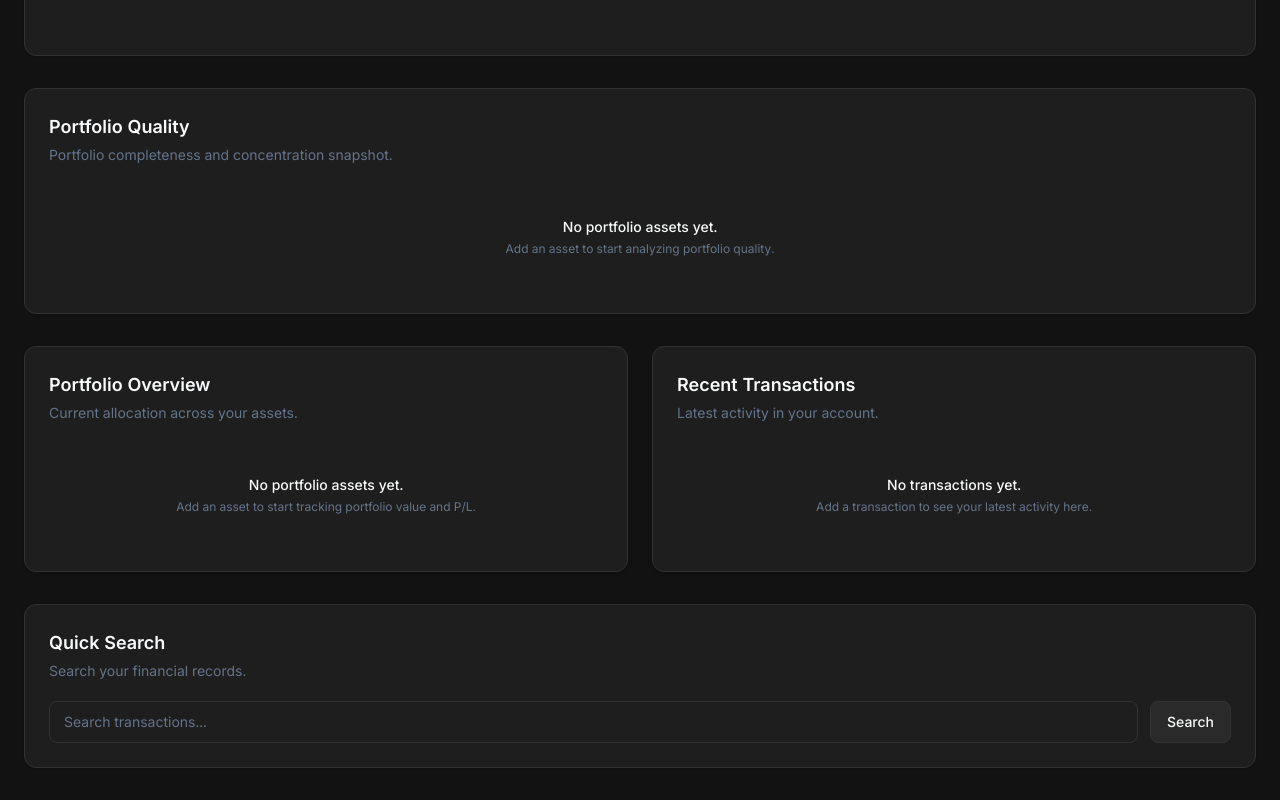
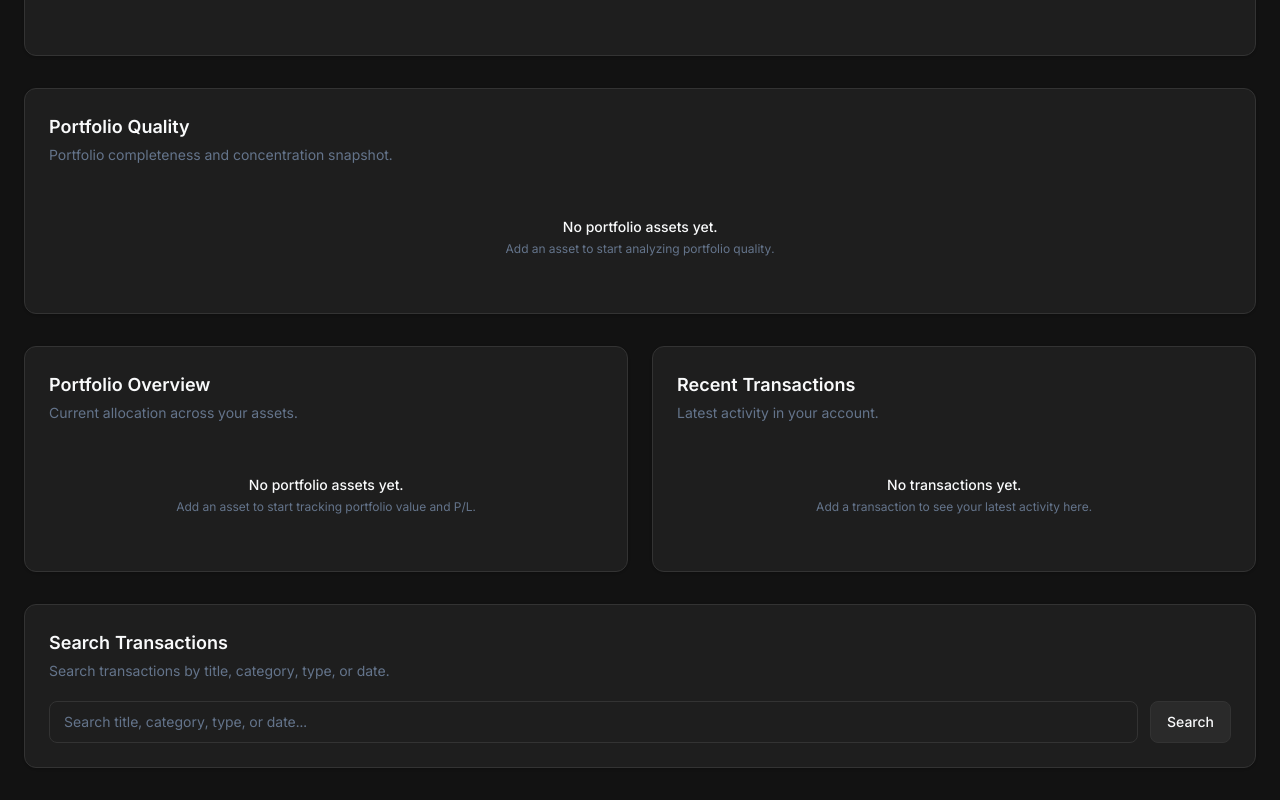
Before and after one commit to RAZKdev/Finance-Dashboard, a React (Vite) app: page / in a window 1280 px wide. Shown: the part 840-1640 px from the top of the page. Built offline with nearby package versions, Linux system fonts and the light colour scheme.

Commit message:
feat: clarify transaction search UX

```diff
--- a/src/App.tsx
+++ b/src/App.tsx
@@ -412,8 +412,13 @@ function App() {
 
             <QuickSearch
               value={searchQuery}
+              activeQuery={activeSearchQuery}
               onChange={setSearchQuery}
               onSearch={handleSearch}
+              onClear={() => {
+                setSearchQuery('');
+                setActiveSearchQuery('');
+              }}
             />
           </>
         );
--- a/src/components/search/QuickSearch.tsx
+++ b/src/components/search/QuickSearch.tsx
@@ -3,14 +3,18 @@ import { Button, Card, Input, SectionHeader } from '../ui';
 
 interface QuickSearchProps {
   value: string;
+  activeQuery?: string;
   onChange: (value: string) => void;
   onSearch: () => void;
+  onClear?: () => void;
 }
 
 export const QuickSearch: React.FC<QuickSearchProps> = ({
   value,
+  activeQuery = '',
   onChange,
   onSearch,
+  onClear,
 }) => {
   const handleKeyDown = (event: React.KeyboardEvent<HTMLInputElement>) => {
     if (event.key === 'Enter') {
@@ -21,8 +25,8 @@ export const QuickSearch: React.FC<QuickSearchProps> = ({
   return (
     <Card>
       <SectionHeader
-        title="Quick Search"
-        description="Search your financial records."
+        title="Search Transactions"
+        description="Search transactions by title, category, type, or date."
       />
 
       <div className="flex flex-col gap-3 sm:flex-row">
@@ -30,13 +34,21 @@ export const QuickSearch: React.FC<QuickSearchProps> = ({
           value={value}
           onChange={(event) => onChange(event.target.value)}
           onKeyDown={handleKeyDown}
-          placeholder="Search transactions..."
+          placeholder="Search title, category, type, or date..."
           className="flex-1"
         />
 
-        <Button variant="secondary" onClick={onSearch}>
-          Search
-        </Button>
+        <div className="flex gap-2">
+          <Button variant="secondary" onClick={onSearch}>
+            Search
+          </Button>
+
+          {activeQuery && onClear && (
+            <Button variant="ghost" onClick={onClear}>
+              Clear
+            </Button>
+          )}
+        </div>
       </div>
     </Card>
   );
```
